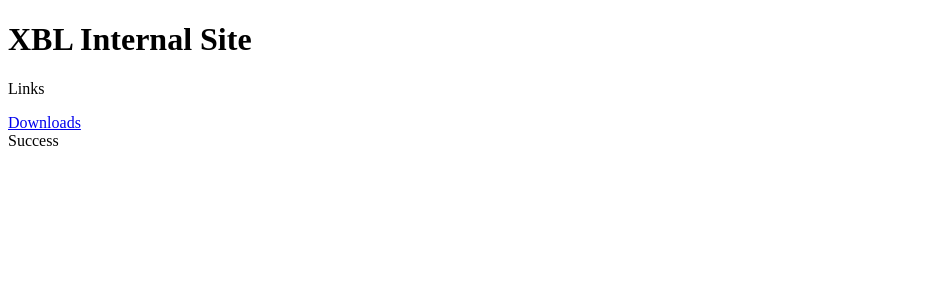
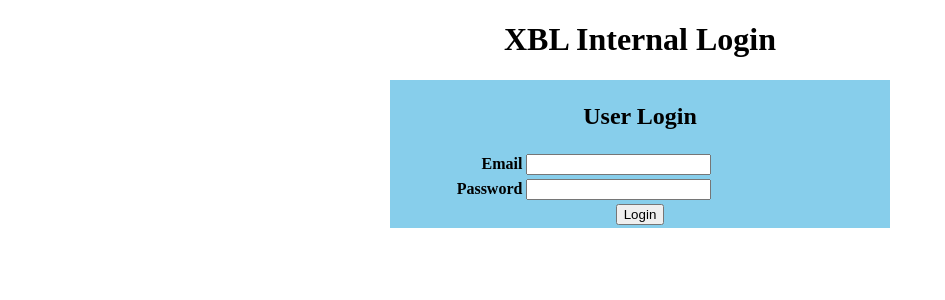
Before and after one commit to areakryte/XBLTest, a PHP site: page /xblinternal/index.php in a window 1280 px wide. Shown: the top 300 px of the page, without its empty margins (0-945 px from the left). Run offline with PHP 8.4, Linux system fonts and the light colour scheme.

Commit message:
Simple login screen created

```diff
--- a/xblinternal/index.php
+++ b/xblinternal/index.php
@@ -1,30 +1,49 @@
 <!DOCTYPE html>
-<html>
+<?php
+session_start();
+?>
 <head>
-<title> XBL Internal </title>
+	<title> XBL Internal Login </title>
 </head>
 <body>
 
-<h1>XBL Internal Site</h1>
+	<h1 align = "center" >XBL Internal Login</h1>
 
-<p>Links</p>
-<a href="downloads.php">Downloads</a>
-<br>
+	<form action = "login.php" method = "post">
+	<table width = "500" align = "center" bgcolor = "skyblue">
+	<tr align = "center">
+		<td colspan = "3" >
+			<h2>User Login</h2>
+		</td>
+	</tr>
 
-<?php
-$servername = "localhost";
-$username = "root";
-$password = "";
-$info = "test";
+	<tr>
+		<td align = "right">
+			<b>Email</b>
+		</td>
+		<td>
+			<b>
+				<input type = "text" name = "email" required = "required"/>
+			</b>
+		</td>
+	</tr>
 
-$conn = new mysqli($servername, $username, $password, $info);
-if($conn->connect_error)
-{
-	die("Connection Failed: " . $conn->connect_error);
-}
-echo "Success";
-$conn->close();
-?>
+	<tr>
+		<td align = "right">
+			<b>Password</b>
+		</td>
+		<td>
+			<b>
+				<input type = "password" name = "pass" required = "required"/>
+			</b>
+		</td>
+	</tr>
+
+	<tr align = "center">
+		<td colspan = "3">
+			<input type = "submit" name = "login" value = "Login"/>
+		</td>
+	</tr>
 
 </body>
 </html>
```
